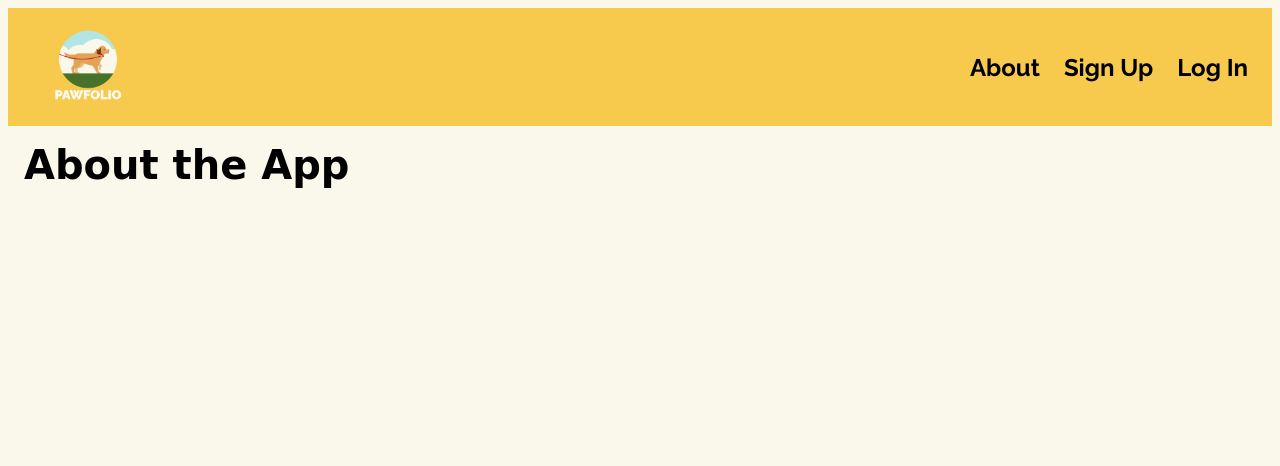
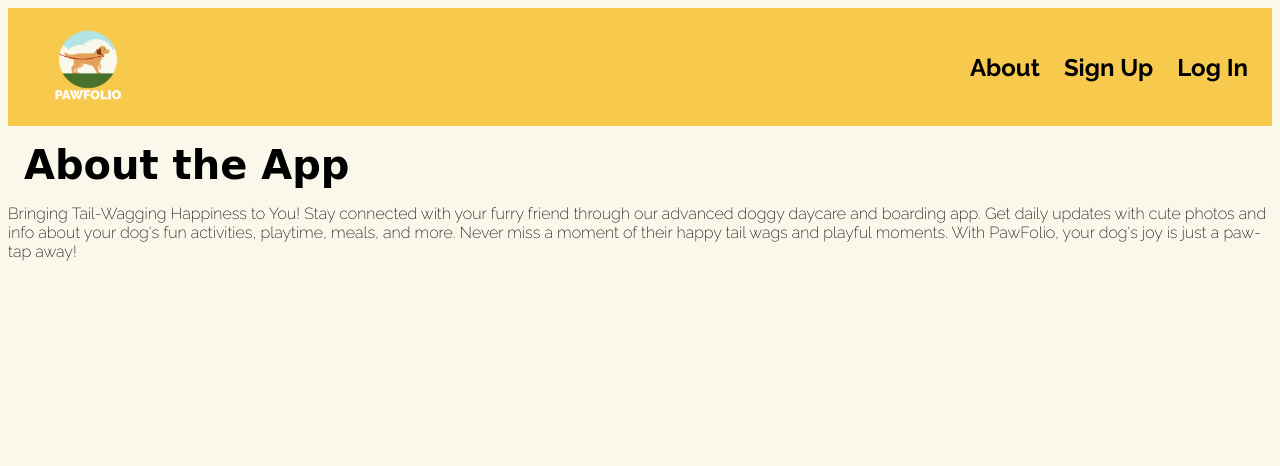
Before and after one commit to shaneyoung91/pawfolio, a Django app: page /about/ in a window 1280 px wide. Shown: the top 466 px of the page. Run offline with Django 4.2, Linux system fonts and the light colour scheme; some web fonts are replaced.

Commit message:
updated README & added a description for the About page

```diff
--- a/main_app/templates/about.html
+++ b/main_app/templates/about.html
@@ -3,6 +3,8 @@
 {% block content %}
 
     <h1>About the App</h1>
-    <p></p>
+    <p>Bringing Tail-Wagging Happiness to You! Stay connected with your furry friend through our advanced doggy daycare and boarding app.
+    Get daily updates with cute photos and info about your dog's fun activities, playtime, meals, and more.
+    Never miss a moment of their happy tail wags and playful moments. With PawFolio, your dog's joy is just a paw-tap away!</p>
 
 {% endblock %}
```
Also changed, not shown: README.md.
